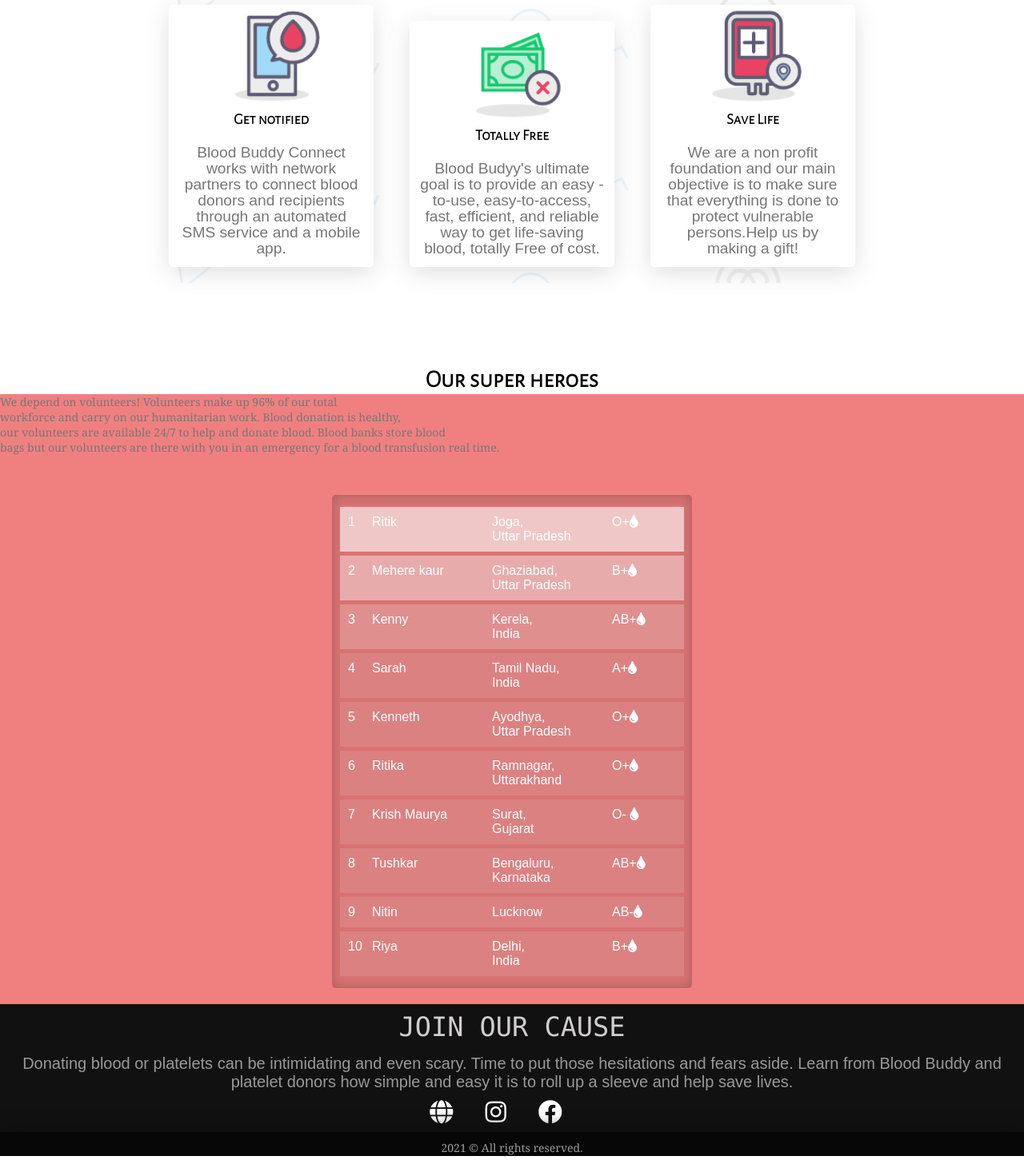
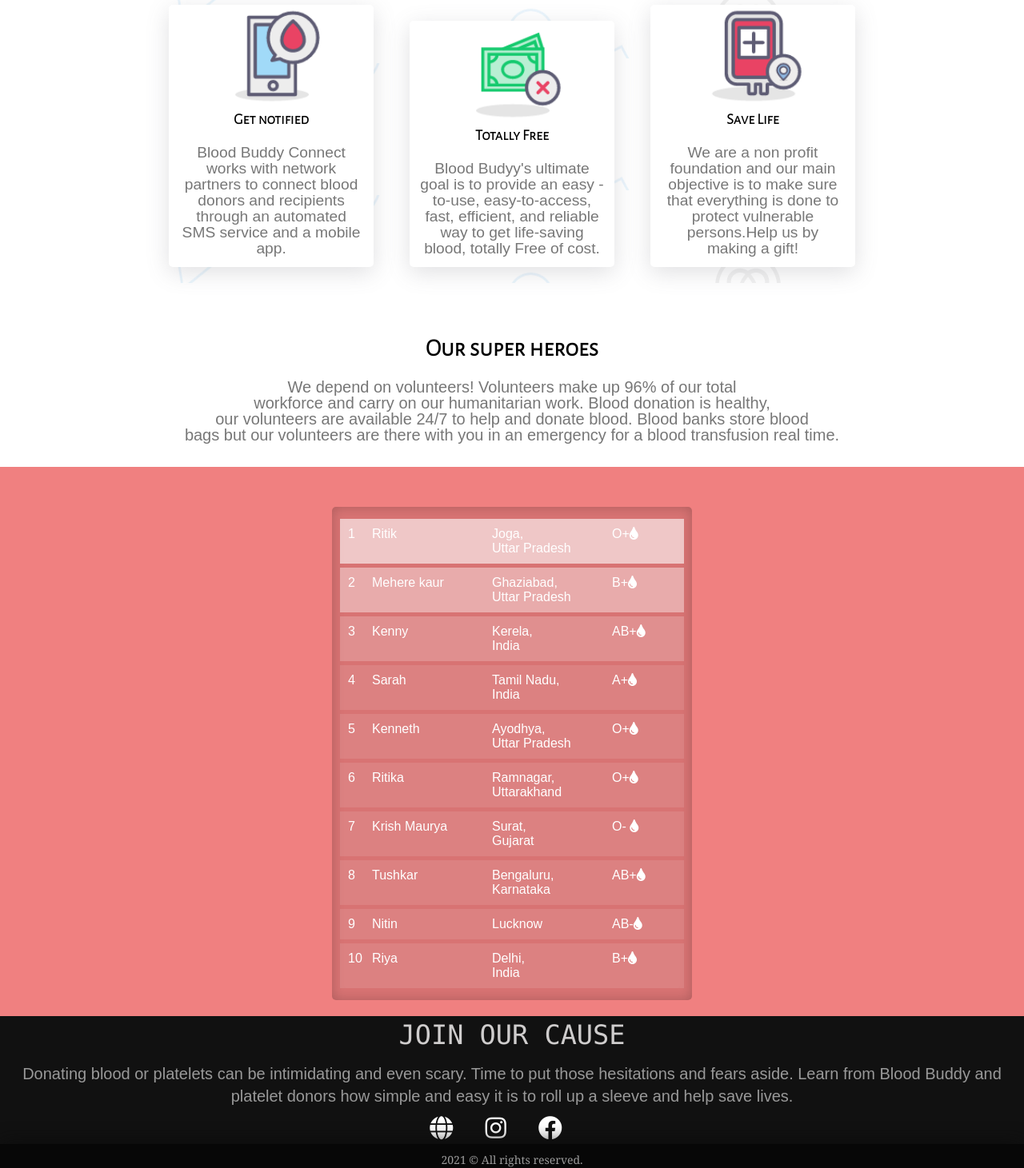
Before and after one commit to 2024-SANDHYA/Blood-Buddy, a plain HTML site: page index.html in a window 1280 px wide. Shown: the part 1387-2848 px from the top of the page at 80% size. Drawn offline with Linux system fonts and the light colour scheme; a web font is replaced by a local one.

Commit message:
Improved Footer

```diff
--- a/index.css
+++ b/index.css
@@ -152,8 +152,6 @@ nav .fa {
                 padding: 30px;
             }
         }
-
-
         /*ABOUT*/
 
         .about {
@@ -267,11 +265,7 @@ main {
                 display: none;
             }
         }
-
-
         /* ABOUT ENDS */
-
-
         /*Volunteer*/
 
         .volunteer {
@@ -291,6 +285,13 @@ main {
             overflow: hidden;
             border-radius: 5px;
         }
+        /*.content {
+    background: white;
+    height: 100px;
+    padding-bottom: 10px;
+    padding-top: 20px;
+    text-align: center;
+}*/
 
         .vol span .vol-i {
             display: flex;
@@ -404,20 +405,18 @@ main {
         .title-head {
             font-family: 'Alegreya Sans SC', sans-serif;
             background: white;
-    padding-top: 8%;
+            padding-top: 5%;
             text-align: center;
             font-size: 30px;
         }
 
         .content {
             background: white;
-    /* height: 100px; */
+            height: 100px;
             padding-bottom: 10px;
             padding-top: 20px;
             text-align: center;
         }
-
-
         /*Footer*/
 
         footer {
@@ -428,9 +427,9 @@ footer {
             background: #111;
             height: 200%;
             width: 100%;
-    /*padding-top: none;*/
+            padding-top: none;
             color: #fff;
-    padding: 5px 0px 5px 0px;
+            /*padding: 5px 0px 5px 0px;*/
         }
 
         .footer-content {
@@ -453,7 +452,7 @@ footer {
         .footer-content p {
             max-width: fit-content;
             margin: 0px 0px 0px 0px;
-    line-height: normal;
+            line-height: 28px;
             font-size: 20px;
             color: #999999;
             font-family: Arial, Helvetica, sans-serif;
@@ -508,14 +507,13 @@ footer {
             color: #27bcda;
         }
 
-
-/*.footer-content {
+        .footer-content {
             display: flex;
             align-items: center;
             justify-content: center;
             flex-direction: column;
             text-align: center;
-}*/
+        }
 
         .sci li {
             float: right;
@@ -566,7 +564,7 @@ footer {
             background: #070707;
         }
 
-.content {
+        .content1 {
             display: contents;
             padding: 10px;
             margin: 0px auto;
--- a/index.html
+++ b/index.html
@@ -186,7 +186,7 @@
 
     <footer>
         <div class="siteFooterBar">
-            <div class="content">
+            <div class="content1">
                 <div class="foot">2021 © All rights reserved.</div>
             </div>
         </div>
@@ -203,7 +203,7 @@
                 </ul>
             </div>
         </div>
-        <div class="cp-text"></div>
+
 
     </footer>
 
```
Lines whose indentation alone changed are shown as unchanged.
